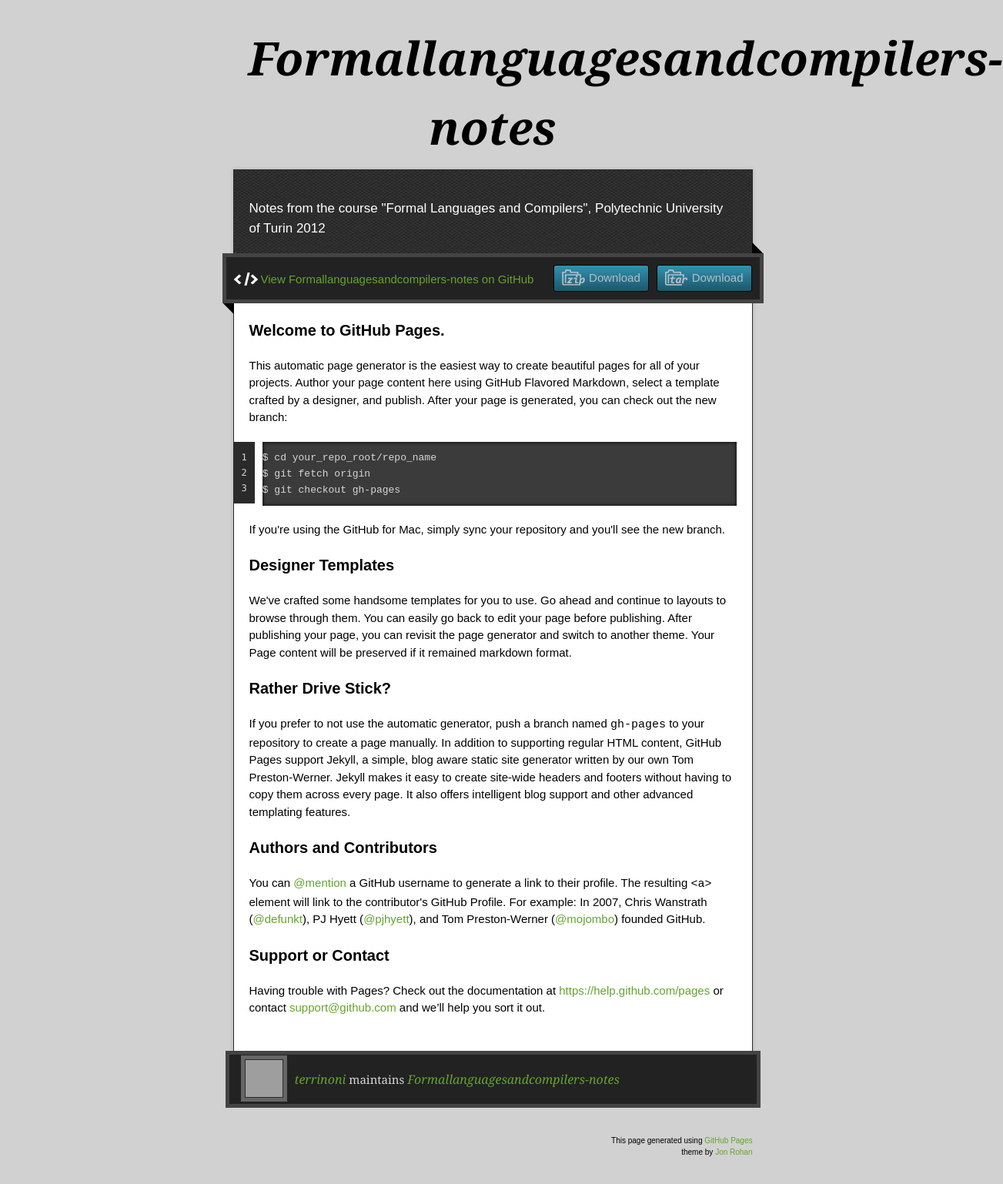
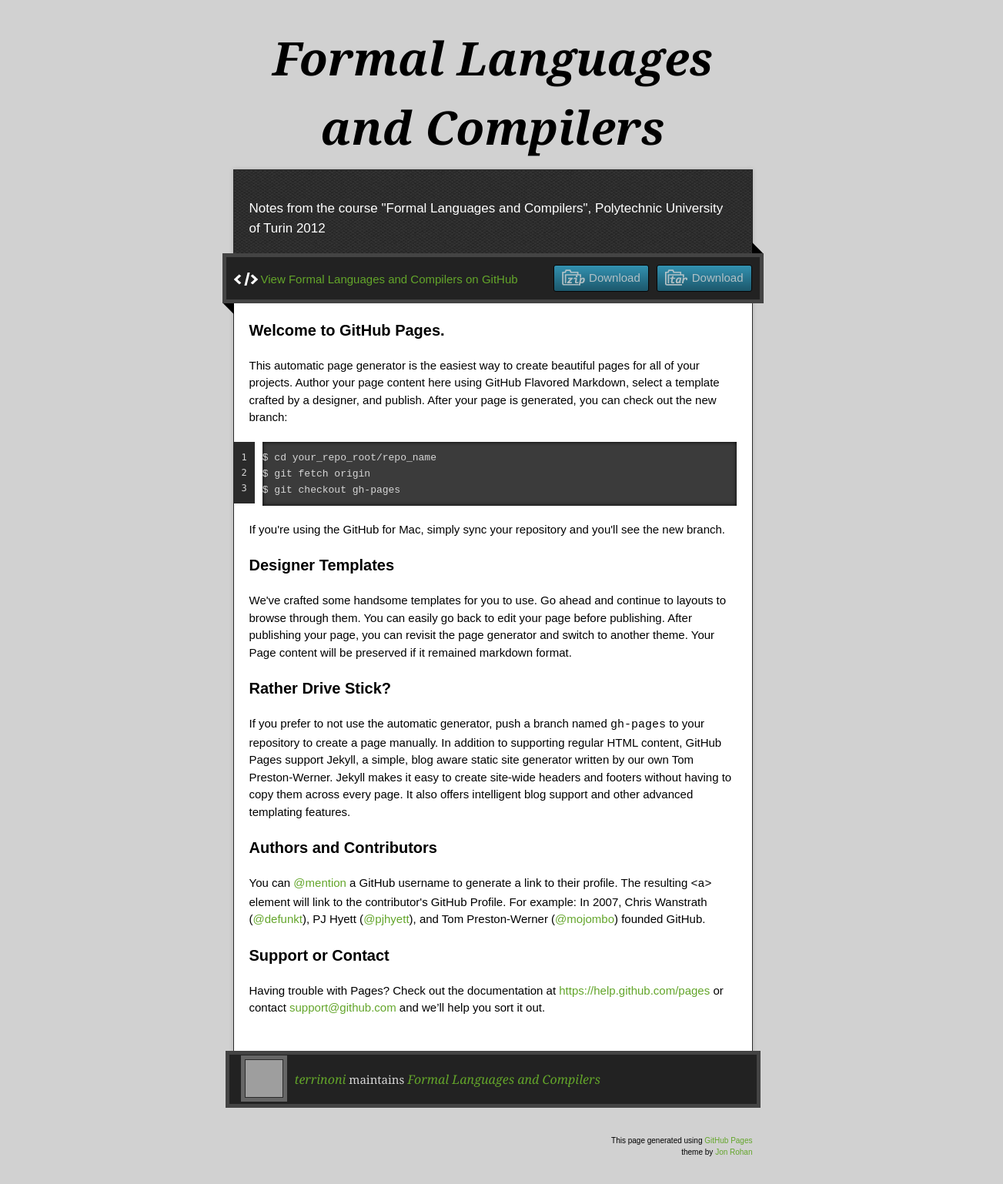
Before and after one commit to terrinoni/FormalLanguagesAndCompilers-Notes, a plain HTML site: page index.html in a window 1280 px wide. Shown: the whole page at 77% size, 1303 px wide, since content can reach past the window. Drawn offline with nearby package versions, Linux system fonts and the light colour scheme; grey boxes are pictures that could not be loaded.

```diff
--- a/index.html
+++ b/index.html
@@ -11,7 +11,7 @@
   <script type="text/javascript" src="https://ajax.googleapis.com/ajax/libs/jquery/1.7.1/jquery.min.js"></script>
   <script type="text/javascript" src="javascripts/script.js"></script>
 
-  <title>Formallanguagesandcompilers-notes</title>
+  <title>Formal Languages and Compilers</title>
   <meta name="description" content="Notes from the course &quot;Formal Languages and Compilers&quot;, Polytechnic University of Turin 2012">
 
   <meta name="viewport" content="width=device-width,initial-scale=1">
@@ -22,7 +22,7 @@
 
   <div class="wrapper">
     <header>
-      <h1 class="title">Formallanguagesandcompilers-notes</h1>
+      <h1 class="title">Formal Languages and Compilers</h1>
     </header>
     <div id="container">
       <p class="tagline">Notes from the course &quot;Formal Languages and Compilers&quot;, Polytechnic University of Turin 2012</p>
@@ -31,7 +31,7 @@
         <div class="inner">
           <a href="https://github.com/terrinoni/FormalLanguagesAndCompilers-Notes/tarball/master" class="download-button tar"><span>Download</span></a>
           <a href="https://github.com/terrinoni/FormalLanguagesAndCompilers-Notes/zipball/master" class="download-button zip"><span>Download</span></a>
-          <a href="https://github.com/terrinoni/FormalLanguagesAndCompilers-Notes" class="code">View Formallanguagesandcompilers-notes on GitHub</a>
+          <a href="https://github.com/terrinoni/FormalLanguagesAndCompilers-Notes" class="code">View Formal Languages and Compilers on GitHub</a>
         </div>
         <span class="blc"></span><span class="trc"></span>
         </div>
@@ -72,7 +72,7 @@
     </div>
     <footer>
       <div class="owner">
-      <p><a href="https://github.com/terrinoni" class="avatar"><img src="https://avatars0.githubusercontent.com/u/6383706?v=3&amp;s=60" width="48" height="48"></a> <a href="https://github.com/terrinoni">terrinoni</a> maintains <a href="https://github.com/terrinoni/FormalLanguagesAndCompilers-Notes">Formallanguagesandcompilers-notes</a></p>
+      <p><a href="https://github.com/terrinoni" class="avatar"><img src="https://avatars0.githubusercontent.com/u/6383706?v=3&amp;s=60" width="48" height="48"></a> <a href="https://github.com/terrinoni">terrinoni</a> maintains <a href="https://github.com/terrinoni/FormalLanguagesAndCompilers-Notes">Formal Languages and Compilers</a></p>
 
 
       </div>
```
Also changed, not shown: params.json (+1 -1 lines).
